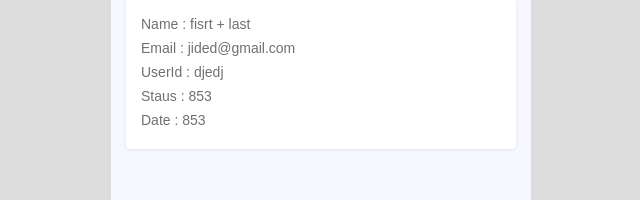
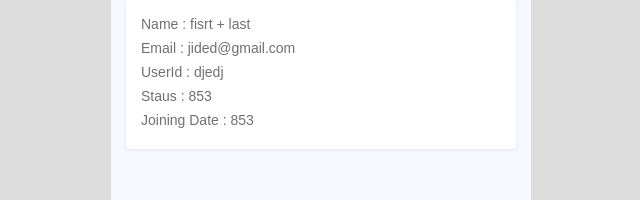
Before and after one commit to GurmanVIT/lottery, a React (Create React App) app: page /team_member in a window 1280 px wide. Shown: the part 118-318 px from the top of the page, without its empty margins (319-959 px from the left). Built offline with nearby package versions, Linux system fonts and the light colour scheme; no server answers.

Commit message:
new code

```diff
--- a/src/component/profile/Mine.js
+++ b/src/component/profile/Mine.js
@@ -251,6 +251,16 @@ const Profile = () => {
                 </div>
               </div>
 
+              <div className="game" onClick={() => navigation('/team_member')}>
+                <div className="img_game">
+                  <img src={game_static} alt="game_static" />
+                  <p>Team Tree</p>
+                </div>
+                <div className="next_img">
+                  <img src={next} alt="next" />
+                </div>
+              </div>
+
               <div className="service">
                 <h5>Service center</h5>
 
--- a/src/component/profile/TeamMember/TeamMember.js
+++ b/src/component/profile/TeamMember/TeamMember.js
@@ -33,7 +33,7 @@ const TeamMember = () => {
                                     <p>Email : <span>jided@gmail.com</span></p>
                                     <p>UserId : <span>djedj</span></p>
                                     <p>Staus : <span>853</span></p>
-                                    <p>Date : <span>853</span></p>
+                                    <p>Joining Date : <span>853</span></p>
                                 </div>
                             </Tab>
 
```
